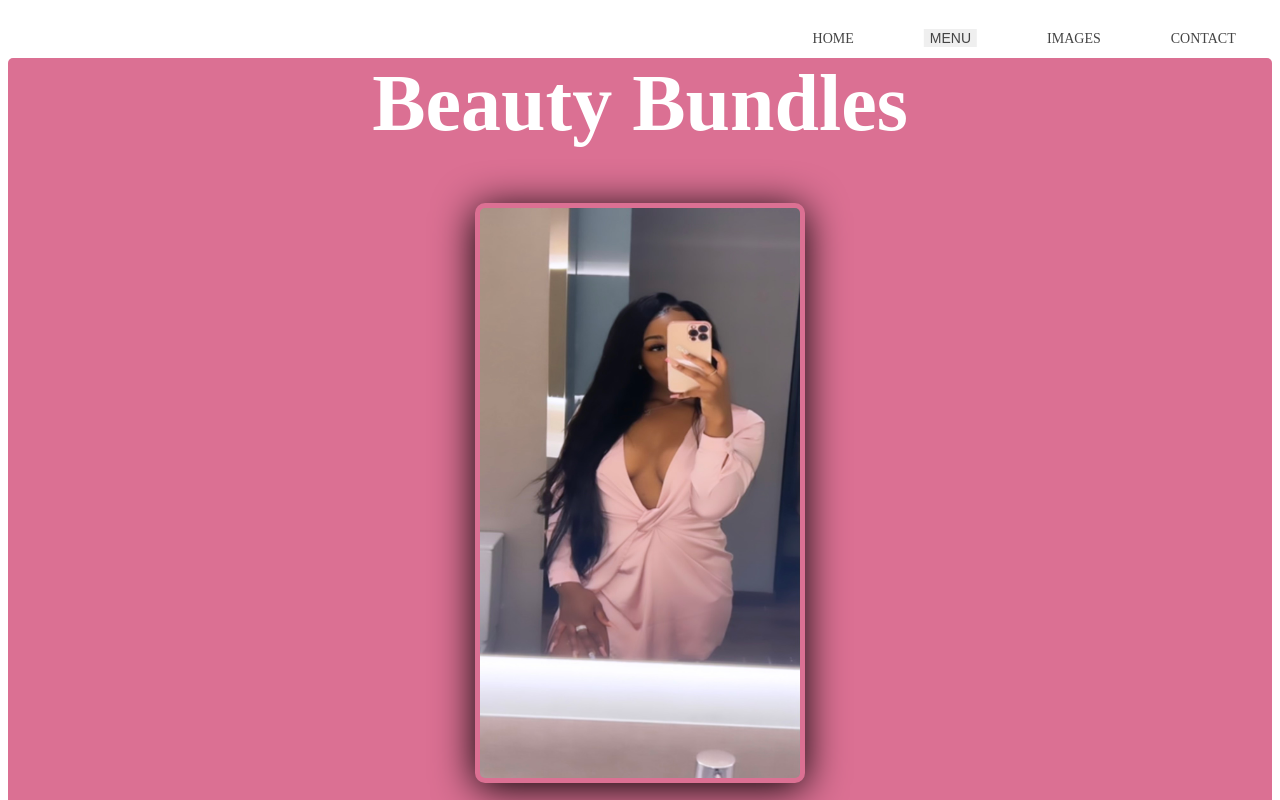
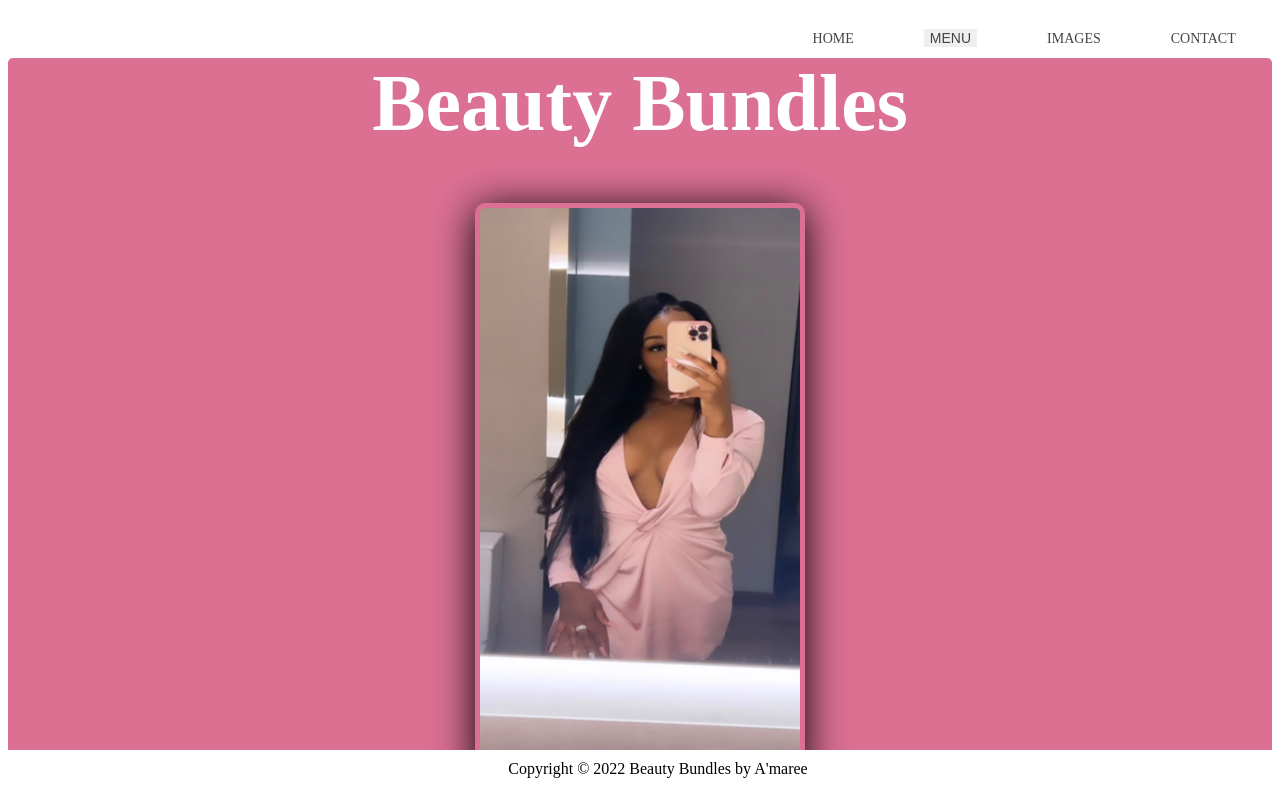
Before and after one commit to damian-98/Amaree_Website, a React (Create React App) app: page / in a window 1280 px wide. Shown: the top 800 px of the page. Built offline with nearby package versions, Linux system fonts and the light colour scheme.

Commit message:
correct issue for footer in css file

```diff
--- a/src/App.css
+++ b/src/App.css
@@ -79,13 +79,14 @@ nav li:hover::before {
 }
 
 .footer-copyright {
-  color: black;
-  position: absolute;
+  position: fixed;
+  padding: 10px 10px 0px 10px;
+  bottom: 0;
   text-align: center;
-  bottom: -1223px;
-  font-family: "Cantarell";
-  left: 1306px;
-  font-size: 15px;
+  width: 100%;
+  /* Height of the footer*/
+  height: 40px;
+  background: white;
 }
 
 .About-Page-Title{
```
